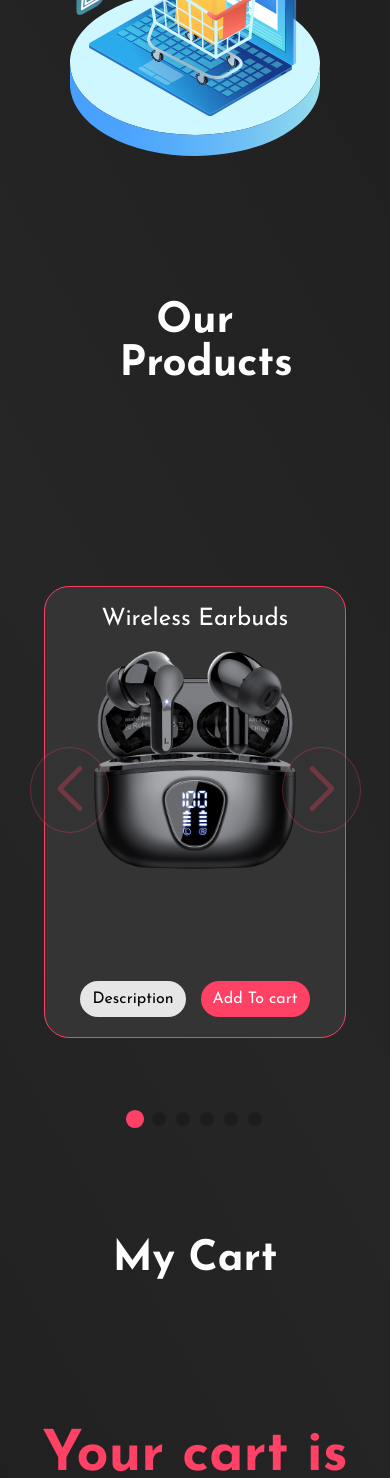
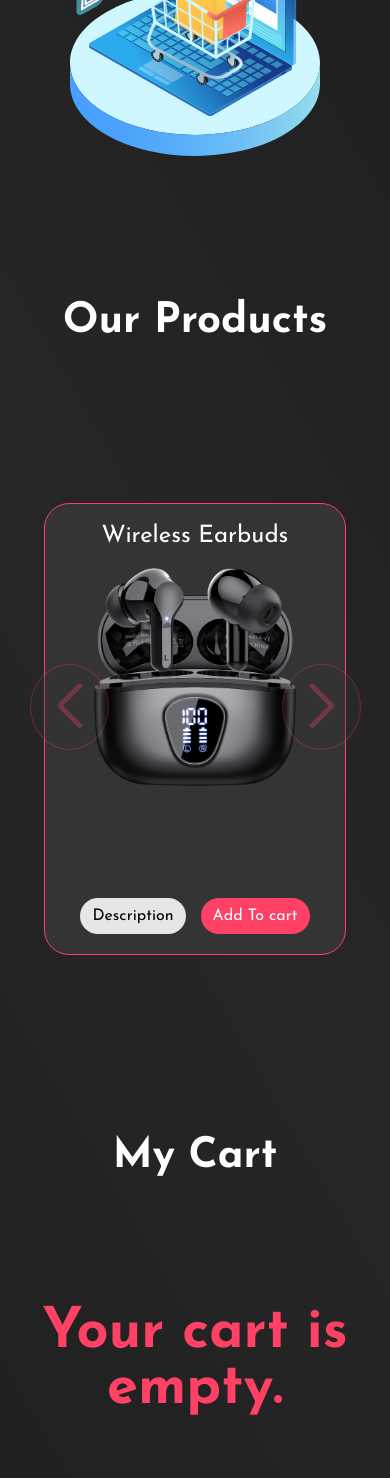
Before and after one commit to Abdelouahab-aourar/RedVolt-Gear, a React (Vite) app: page / in a window 390 px wide. Shown: the part 1080-2558 px from the top of the page. Built offline with nearby package versions, Linux system fonts and the light colour scheme.

Commit message:
remove unneccessary css

```diff
--- a/src/Cart/Cart.module.css
+++ b/src/Cart/Cart.module.css
@@ -1,5 +1,5 @@
 .MyCart{
-    margin: 100px auto;
+    margin: 80px;
     font-size: 42px;
     text-align: center;
 }
@@ -68,10 +68,10 @@
 }
 @media (max-width: 700px){
     h2{
-        font-size: 18px;
+        font-size: 16px;
     }
     .buttons button{
-        font-size: 12px;
+        font-size: 10px;
         padding: 1vh 1vw;
     }
     .cartItem{
@@ -91,8 +91,4 @@
         height: 60px;
         margin: 10px auto;
     }
-    .cartItem img{
-        height: 65%;
-    }
-
 }
--- a/src/Slides/Slides.module.css
+++ b/src/Slides/Slides.module.css
@@ -1,6 +1,6 @@
 .OurProducts{
     text-align: center;
-    margin: 100px;
+    margin-bottom: 60px;
     margin-top: 140px;
     font-size: 42px;
 }
@@ -31,8 +31,8 @@
   font-weight: 600;
 }
 :global(.swiper) {
-  --swiper-pagination-bullet-size: 14px;
-  --swiper-pagination-bullet-horizontal-gap: 5px;
+  --swiper-pagination-bullet-size: 12spx;
+  --swiper-pagination-bullet-horizontal-gap: 4px;
   --swiper-pagination-bullet-border-radius: 50%;
   --swiper-pagination-color: #FE4165;
 }
@@ -47,8 +47,3 @@
   transform: scale(1.3);
   transition: transform 0.3s ease, background-color 0.3s ease;
 }
-@media (max-width: 700){
-    .OurProducts{
-        font-size: 36px;
-    }
-}
--- a/src/index.css
+++ b/src/index.css
@@ -1,16 +1,12 @@
 html {
-  scroll-behavior: smooth;
+    scroll-behavior: smooth;
 }
 body{
     display: flex;
     flex-direction: column;
-    justify-content: center;
     margin: 0 5vw;
-    padding: 0;
     background-image: linear-gradient(60deg, #1A1A1A, #262626, #1A1A1A);
-    background-repeat: no-repeat;
     background-size: cover;
-    min-height: 100vh;
     font-family: "Josefin Sans", sans-serif;
     color: white;
 }
```
